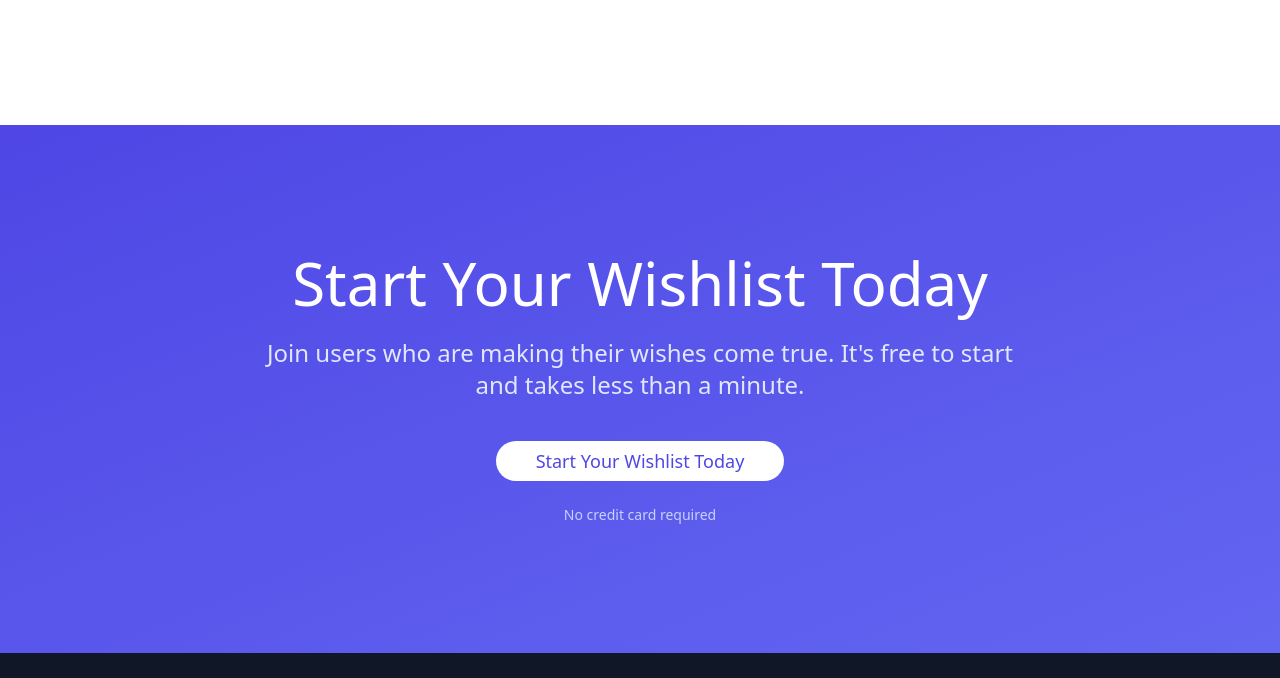
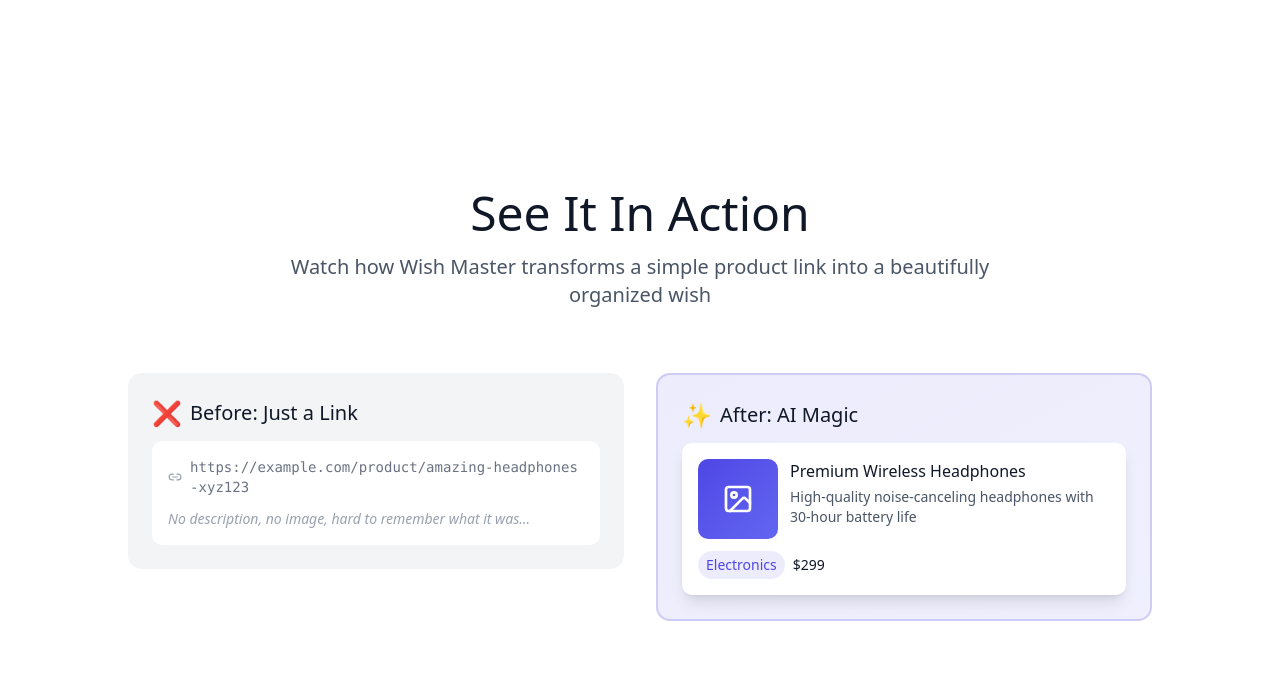
Before and after one commit to igor-budzin/wishlist, an Astro site in the folder packages/landing/: page / in a window 1280 px wide. Shown: the part 2227-2905 px from the top of the page. Built offline with nearby package versions, Linux system fonts and the light colour scheme; Astro itself is replaced by a stand-in of ours; no server answers.

Commit message:
Feature/landing page (#43)
* Fix urls

* Test

* Test

* Test

* Test

* Fix styles

* Add favicon

* Update text

* See In Action section

```diff
--- a/packages/landing/src/components/HowItWorks.astro
+++ b/packages/landing/src/components/HowItWorks.astro
@@ -1,5 +1,5 @@
 ---
-import { Link2, Sparkles, Share2 } from 'lucide-react';
+import { Gift, Sparkles, Share2 } from 'lucide-react';
 ---
 
 <section class="py-20 md:py-32 bg-gray-50" id="how-it-works">
@@ -18,16 +18,16 @@ import { Link2, Sparkles, Share2 } from 'lucide-react';
       <div class="relative">
         <div class="text-center space-y-4">
           <div class="inline-flex items-center justify-center w-20 h-20 rounded-full bg-[#4F46E5] text-white shadow-lg">
-            <Link2 className="size-10" />
+            <Gift className='size-10' />
           </div>
           <div class="absolute -top-2 left-1/2 -translate-x-1/2 w-12 h-12 bg-[#4F46E5] rounded-full flex items-center justify-center text-white text-xl -z-10 opacity-20">
             1
           </div>
           <h3 class="text-2xl text-gray-900 pt-4">
-            Paste Product Link
+            Find gift you want
           </h3>
           <p class="text-gray-600">
-            Simply copy and paste any product URL from your favorite online stores
+            Explore ideas online and pick something you’d truly love to receive as a gift.
           </p>
         </div>
         <!-- Connector line -->
@@ -44,7 +44,7 @@ import { Link2, Sparkles, Share2 } from 'lucide-react';
             2
           </div>
           <h3 class="text-2xl text-gray-900 pt-4">
-            AI Generates Description
+            Insert link
           </h3>
           <p class="text-gray-600">
             Our AI automatically creates a beautiful description with all the details
--- /dev/null
+++ b/packages/landing/src/components/SeeInAction.astro
@@ -0,0 +1,71 @@
+---
+import { Link2, Image as ImageIcon } from 'lucide-react';
+---
+
+<section class="py-20 md:py-16 bg-white" id="example">
+  <div class="container mx-auto px-4">
+    <div class="text-center max-w-3xl mx-auto mb-16">
+      <h2 class="text-4xl md:text-5xl mb-4 text-gray-900">See It In Action</h2>
+      <p class="text-xl text-gray-600">
+        Watch how Wish Master transforms a simple product link into a beautifully organized wish
+      </p>
+    </div>
+
+    <div class="max-w-5xl mx-auto">
+      {/* Before & After Comparison */}
+      <div class="grid md:grid-cols-2 gap-8 mb-12">
+        {/* Before */}
+        <div class="space-y-4">
+          <div class="bg-gray-100 rounded-xl p-6">
+            <h3 class="text-xl mb-3 text-gray-900 flex items-center gap-2">
+              <span class="text-2xl">❌</span> Before: Just a Link
+            </h3>
+            <div class="bg-white rounded-lg p-4 space-y-3">
+              <div class="flex items-center gap-2">
+                <Link2 className="size-4 text-gray-400" />
+                <p class="text-sm text-gray-500 font-mono break-all">
+                  https://example.com/product/amazing-headphones-xyz123
+                </p>
+              </div>
+              <p class="text-sm text-gray-400 italic">
+                No description, no image, hard to remember what it was...
+              </p>
+            </div>
+          </div>
+        </div>
+
+        {/* After */}
+        <div class="space-y-4">
+          <div
+            class="bg-gradient-to-br from-[#4F46E5]/10 to-[#6366F1]/10 rounded-xl p-6 border-2 border-[#4F46E5]/20"
+          >
+            <h3 class="text-xl mb-3 text-gray-900 flex items-center gap-2">
+              <span class="text-2xl">✨</span> After: AI Magic
+            </h3>
+            <div class="bg-white rounded-lg p-4 space-y-3 shadow-lg">
+              <div class="flex gap-3">
+                <div
+                  class="w-20 h-20 bg-gradient-to-br from-[#4F46E5] to-[#6366F1] rounded-lg flex items-center justify-center shrink-0"
+                >
+                  <ImageIcon class="size-8 text-white" />
+                </div>
+                <div class="flex-1">
+                  <h4 class="text-gray-900 mb-1">Premium Wireless Headphones</h4>
+                  <p class="text-sm text-gray-600">
+                    High-quality noise-canceling headphones with 30-hour battery life
+                  </p>
+                </div>
+              </div>
+              <div class="flex items-center gap-2 text-sm">
+                <span class="px-2 py-1 bg-[#4F46E5]/10 text-[#4F46E5] rounded-full"
+                  >Electronics</span
+                >
+                <span class="text-gray-900">$299</span>
+              </div>
+            </div>
+          </div>
+        </div>
+      </div>
+    </div>
+  </div>
+</section>
--- a/packages/landing/src/pages/index.astro
+++ b/packages/landing/src/pages/index.astro
@@ -6,6 +6,7 @@ import HowItWorks from '../components/HowItWorks.astro';
 import Features from '../components/Features.astro';
 import CTA from '../components/CTA.astro';
 import Footer from '../components/Footer.astro';
+import SeeInAction from '@/components/SeeInAction.astro';
 
 const appUrl = import.meta.env.PUBLIC_APP_URL;
 const loginUrl = `${appUrl}/login`;
@@ -17,6 +18,7 @@ const loginUrl = `${appUrl}/login`;
     <Hero />
     <HowItWorks />
     <Features />
+    <SeeInAction />
     <CTA />
     <Footer />
   </div>
```
